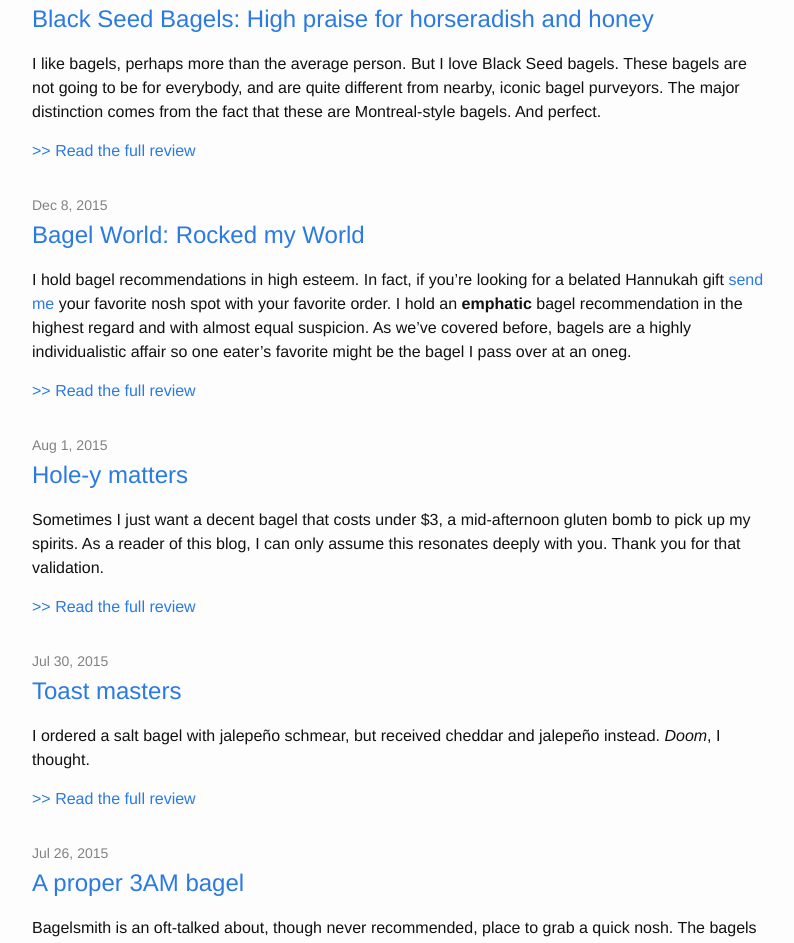
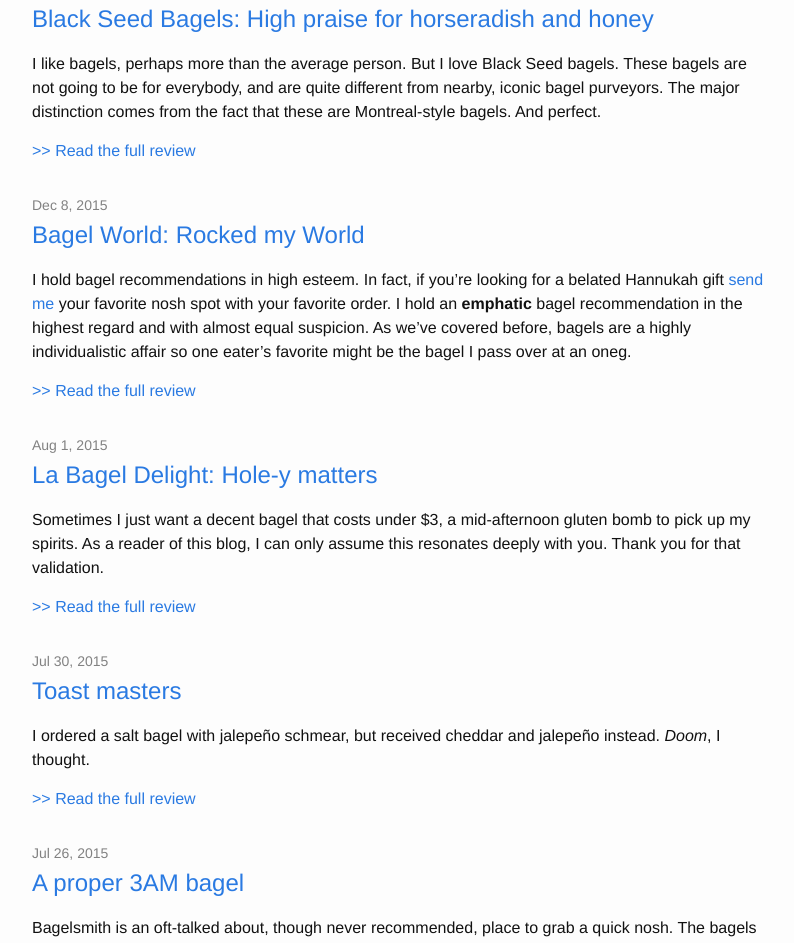
Before and after one commit to jeremiak/bagel-blog, a Jekyll site: the page built from index.html, in a window 1280 px wide. Shown: the part 688-1631 px from the top of the page, without its empty margins (238-1032 px from the left). Built offline with Jekyll 4.4.1, drawn with Linux system fonts in a browser that asks for light colours; nearby versions of some CDN libraries.

Commit message:
Update la bagel delight title

```diff
--- a/_posts/2015-08-01-la-bagel-delight.md
+++ b/_posts/2015-08-01-la-bagel-delight.md
@@ -1,6 +1,6 @@
 ---
 layout: review
-title:  "Hole-y matters"
+title:  "La Bagel Delight: Hole-y matters"
 date:   2015-08-01
 permalink: "/reviews/la-bagel-delight-on-7th-ave"
 baker:
```
